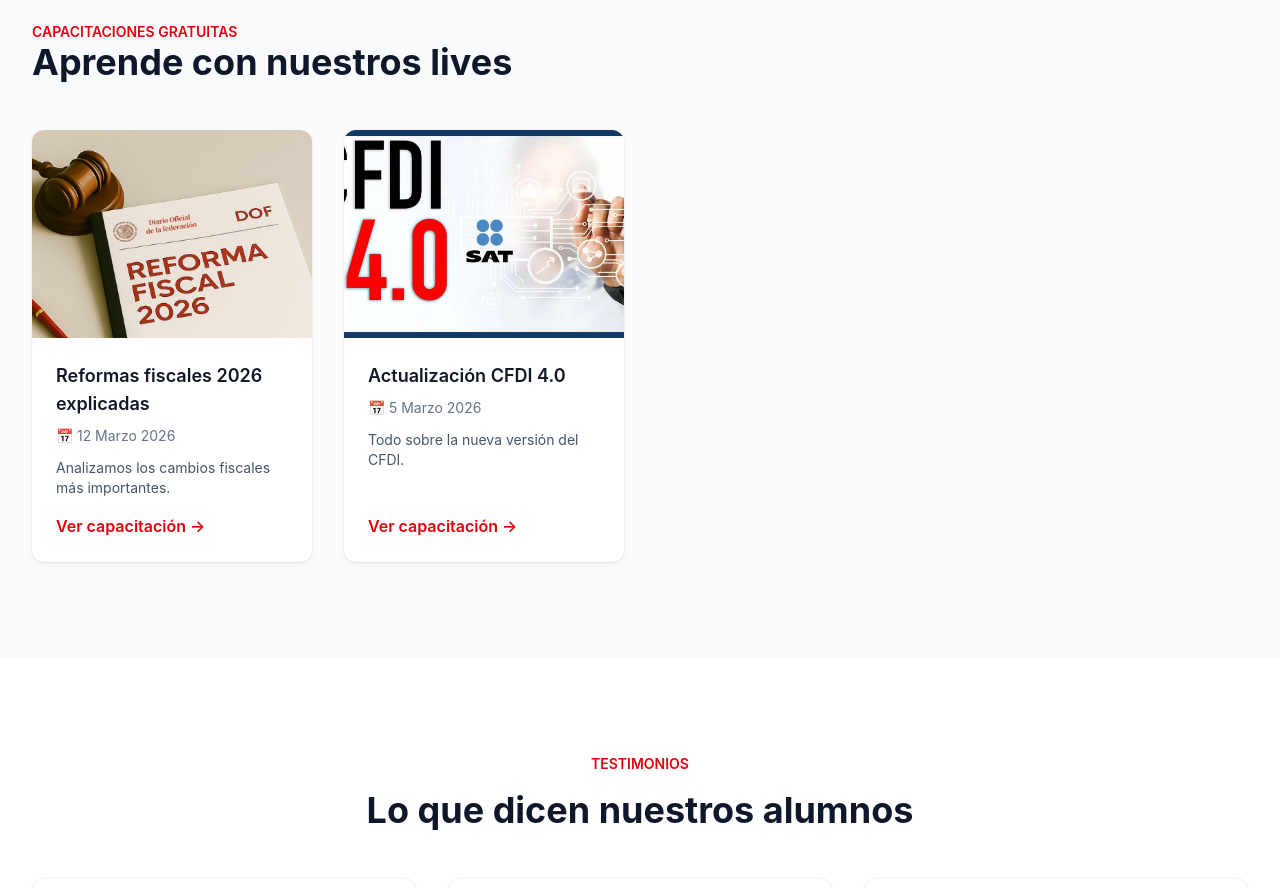
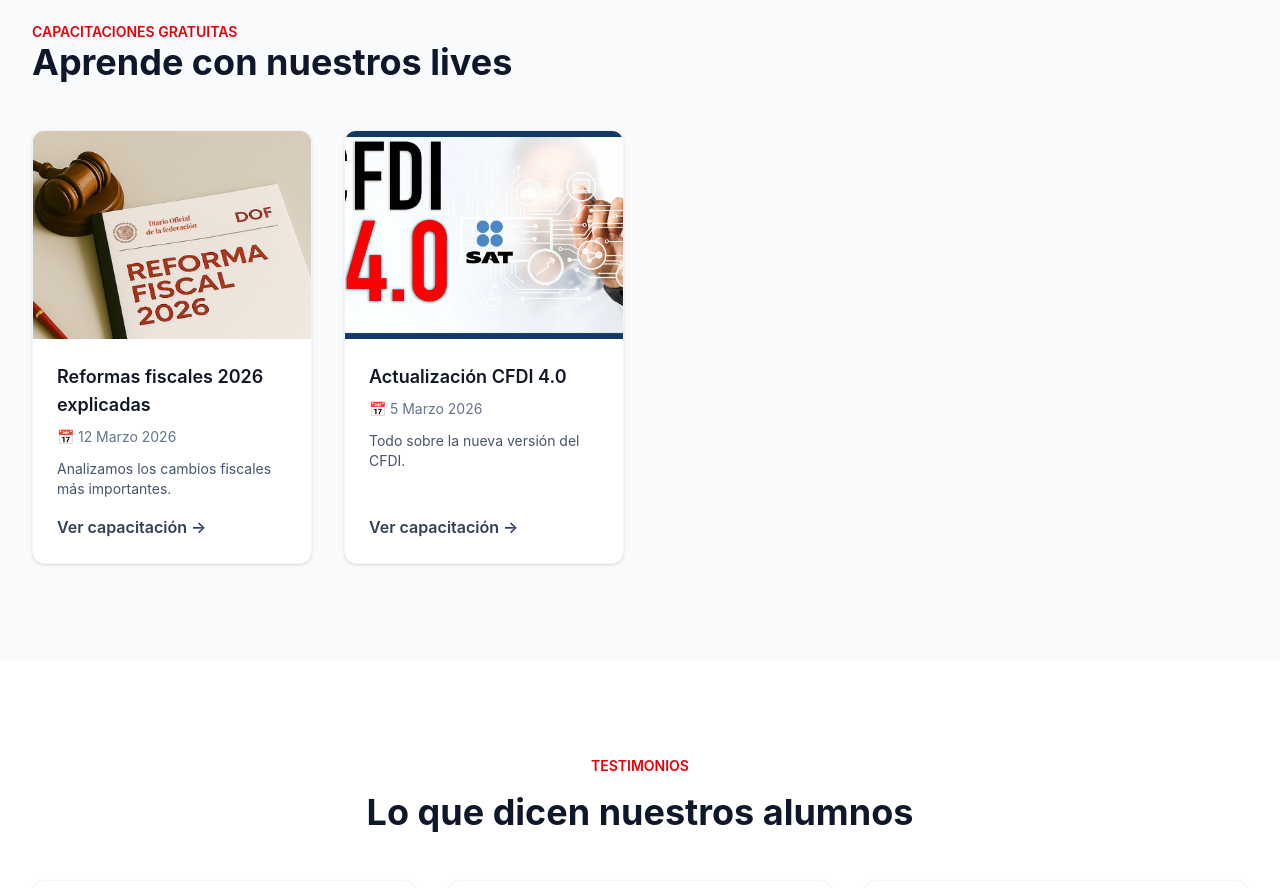
Before and after one commit to alfredo31410-ctrl/cefin-web, a Next.js app: page / in a window 1280 px wide. Shown: the part 2580-3468 px from the top of the page. Built offline with nearby package versions, Linux system fonts and the light colour scheme.

Commit message:
Add modern hover effects to blog cards

```diff
--- a/components/BlogCard.tsx
+++ b/components/BlogCard.tsx
@@ -25,17 +25,37 @@ export default function BlogCard({ post }: Props) {
 
     /* ===== CARD ===== */
 
-    <div className="bg-white rounded-xl shadow-sm hover:shadow-xl transition overflow-hidden flex flex-col h-full">
+    <div className="
+      group
+      bg-white
+      rounded-xl
+      shadow-sm
+      hover:shadow-xl
+      transition-all
+      duration-300
+      overflow-hidden
+      flex
+      flex-col
+      h-full
+      border
+      border-slate-100
+      hover:-translate-y-1
+    ">
 
       {/* ===== IMAGEN ===== */}
 
-      <div className="relative w-full h-44 md:h-48 lg:h-52">
+      <div className="relative w-full h-44 md:h-48 lg:h-52 overflow-hidden">
 
         <Image
           src={post.imagen}
           alt={post.titulo}
           fill
-          className="object-cover"
+          className="
+            object-cover
+            transition-transform
+            duration-500
+            group-hover:scale-105
+          "
         />
 
       </div>
@@ -62,11 +82,18 @@ export default function BlogCard({ post }: Props) {
           {post.descripcion}
         </p>
 
-        {/* BOTON (SIEMPRE ABAJO) */}
+        {/* BOTON */}
 
         <Link
           href={`/blog/${post.slug}`}
-          className="text-red-600 font-semibold hover:underline mt-auto"
+          className="
+            mt-auto
+            font-semibold
+            text-slate-700
+            transition-colors
+            duration-300
+            group-hover:text-red-600
+          "
         >
           Ver capacitación →
         </Link>
```
